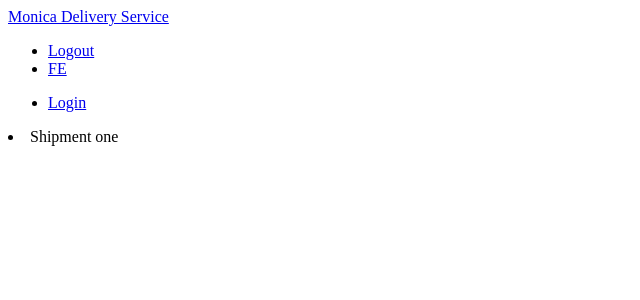
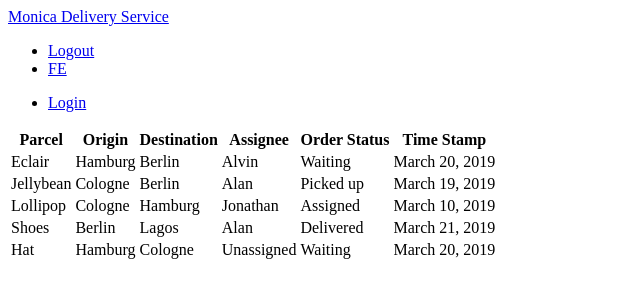
Before and after one commit to fortunee/delivery-service, a React app in the folder client/: page /dashboard in a window 1280 px wide. Shown: the top 300 px of the page, without its empty margins (0-640 px from the left). Built offline with nearby package versions, Linux system fonts and the light colour scheme; the HTML template or start-up script is replaced by a standard one.

Commit message:
Use table to display a list of shipment

```diff
--- a/client/src/components/shipment/ShipmentList.js
+++ b/client/src/components/shipment/ShipmentList.js
@@ -3,7 +3,61 @@ import React from 'react';
 const ShipmentList = () => {
     return (
         <div className="shipment-list">
-            <li>Shipment one</li>
+            <table className="highlight responsive-table">
+                <thead>
+                <tr>
+                    <th>Parcel</th>
+                    <th>Origin</th>
+                    <th>Destination</th>
+                    <th>Assignee</th>
+                    <th>Order Status</th>
+                    <th>Time Stamp</th>
+                </tr>
+                </thead>
+
+                <tbody>
+                    <tr>
+                        <td>Eclair</td>
+                        <td>Hamburg</td>
+                        <td>Berlin</td>
+                        <td>Alvin</td>
+                        <td>Waiting</td>
+                        <td>March 20, 2019</td>
+                    </tr>
+                    <tr>
+                        <td>Jellybean</td>
+                        <td>Cologne</td>
+                        <td>Berlin</td>
+                        <td>Alan</td>
+                        <td>Picked up</td>
+                        <td>March 19, 2019</td>
+                    </tr>
+                    <tr>
+                        <td>Lollipop</td>
+                        <td>Cologne</td>
+                        <td>Hamburg</td>
+                        <td>Jonathan</td>
+                        <td>Assigned</td>
+                        <td>March 10, 2019</td>
+                    </tr>
+                    <tr>
+                        <td>Shoes</td>
+                        <td>Berlin</td>
+                        <td>Lagos</td>
+                        <td>Alan</td>
+                        <td>Delivered</td>
+                        <td>March 21, 2019</td>
+                    </tr>
+                    <tr>
+                        <td>Hat</td>
+                        <td>Hamburg</td>
+                        <td>Cologne</td>
+                        <td>Unassigned</td>
+                        <td>Waiting</td>
+                        <td>March 20, 2019</td>
+                    </tr>
+                </tbody>
+            </table>
         </div>
     );
 }
```
